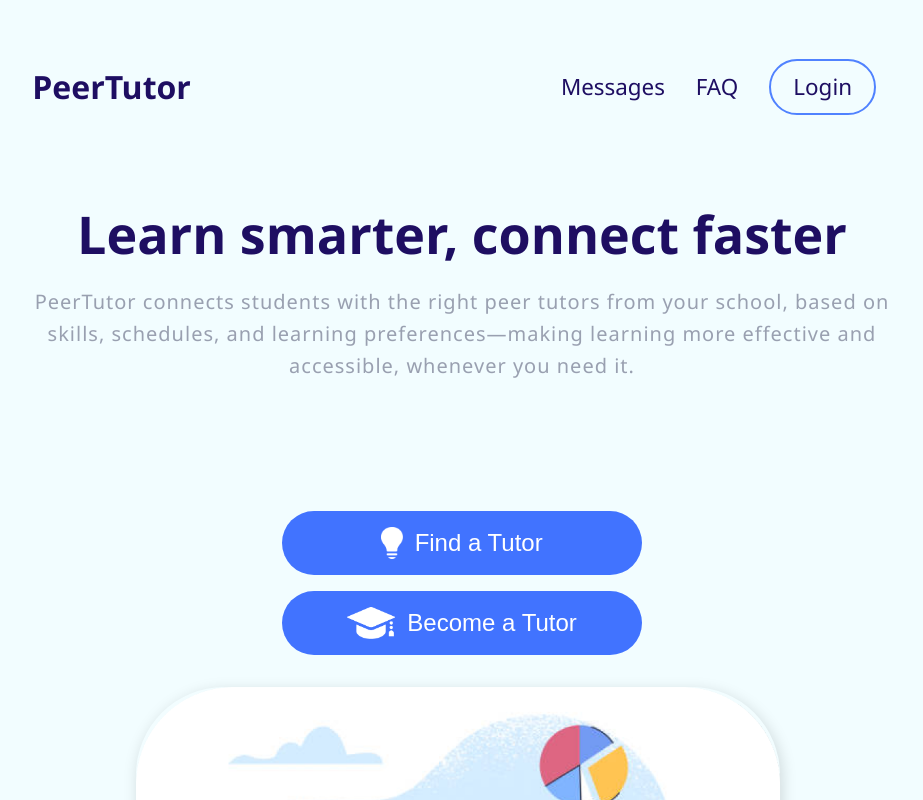
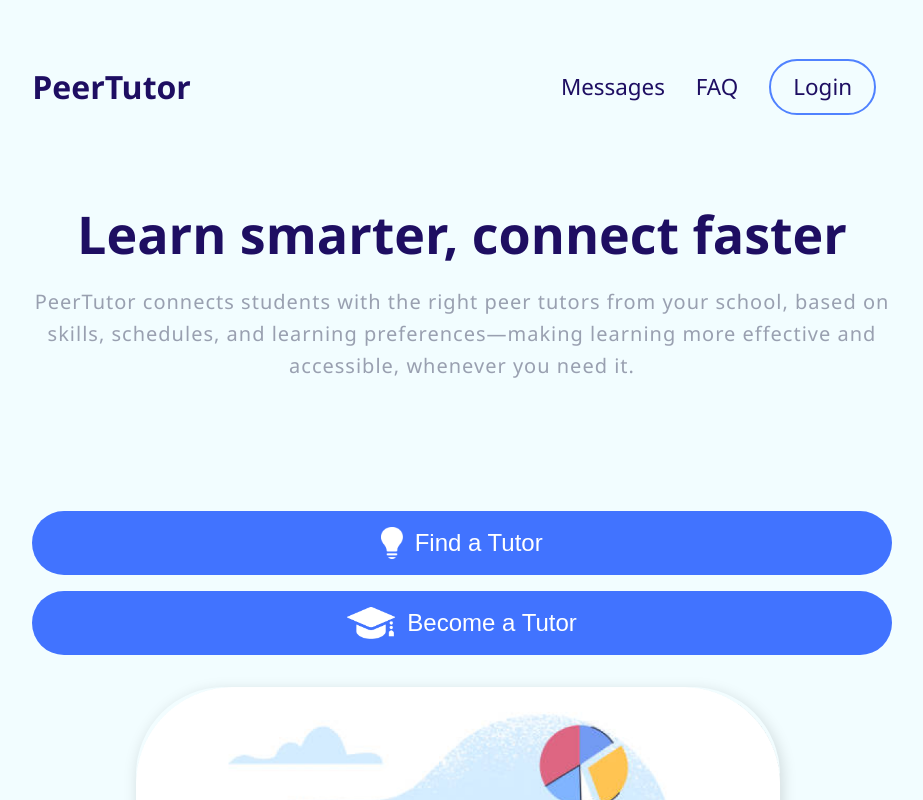
Before and after one commit to Matt-W1566/PeerTutor, a React (Vite) app in the folder frontend/: page / in a window 1280 px wide. Shown: the top 800 px of the page, without its empty margins (178-1101 px from the left). Built offline with nearby package versions, Linux system fonts and the light colour scheme.

Commit message:
Update Button.css

```diff
--- a/frontend/src/components/elements/Button.css
+++ b/frontend/src/components/elements/Button.css
@@ -13,7 +13,6 @@
     color: white;
     border-radius: 10em;
     width: 100%;
-    max-width: 15em;
 }
 
 .btn:hover {
```
